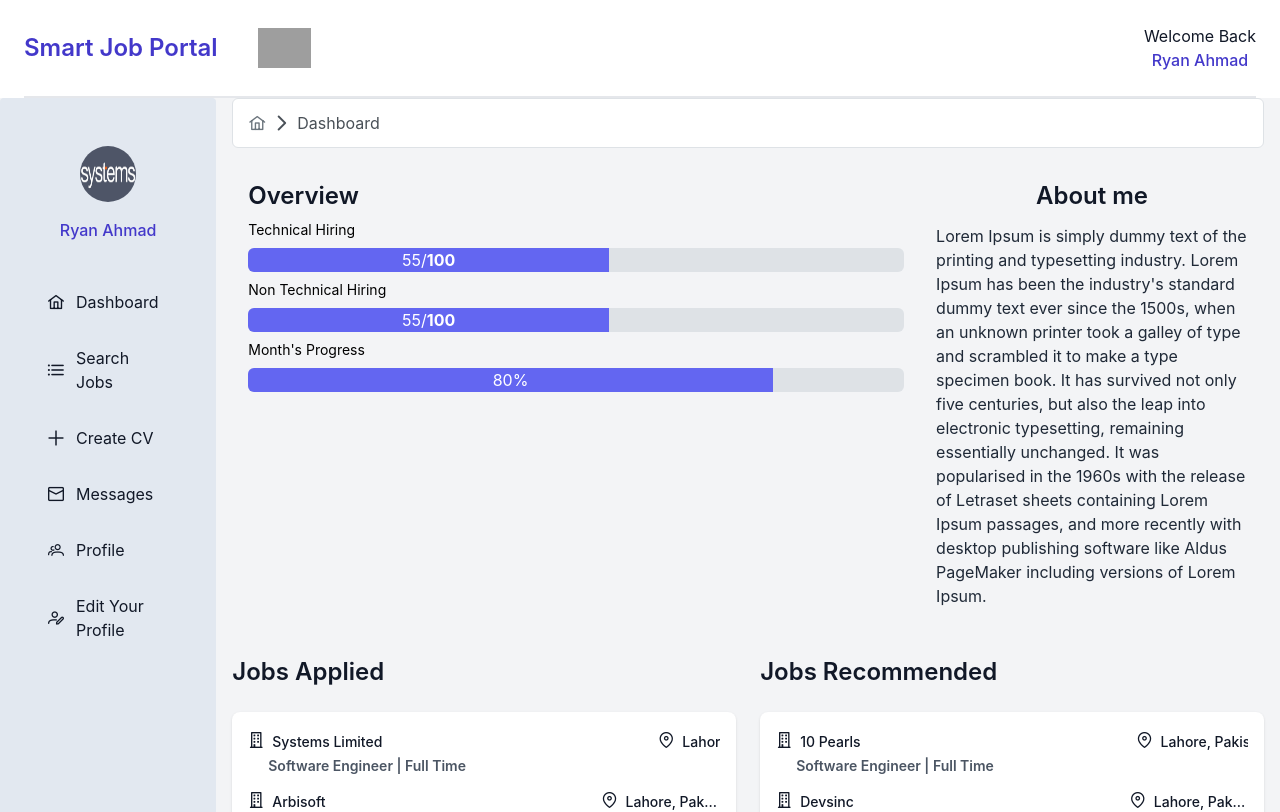
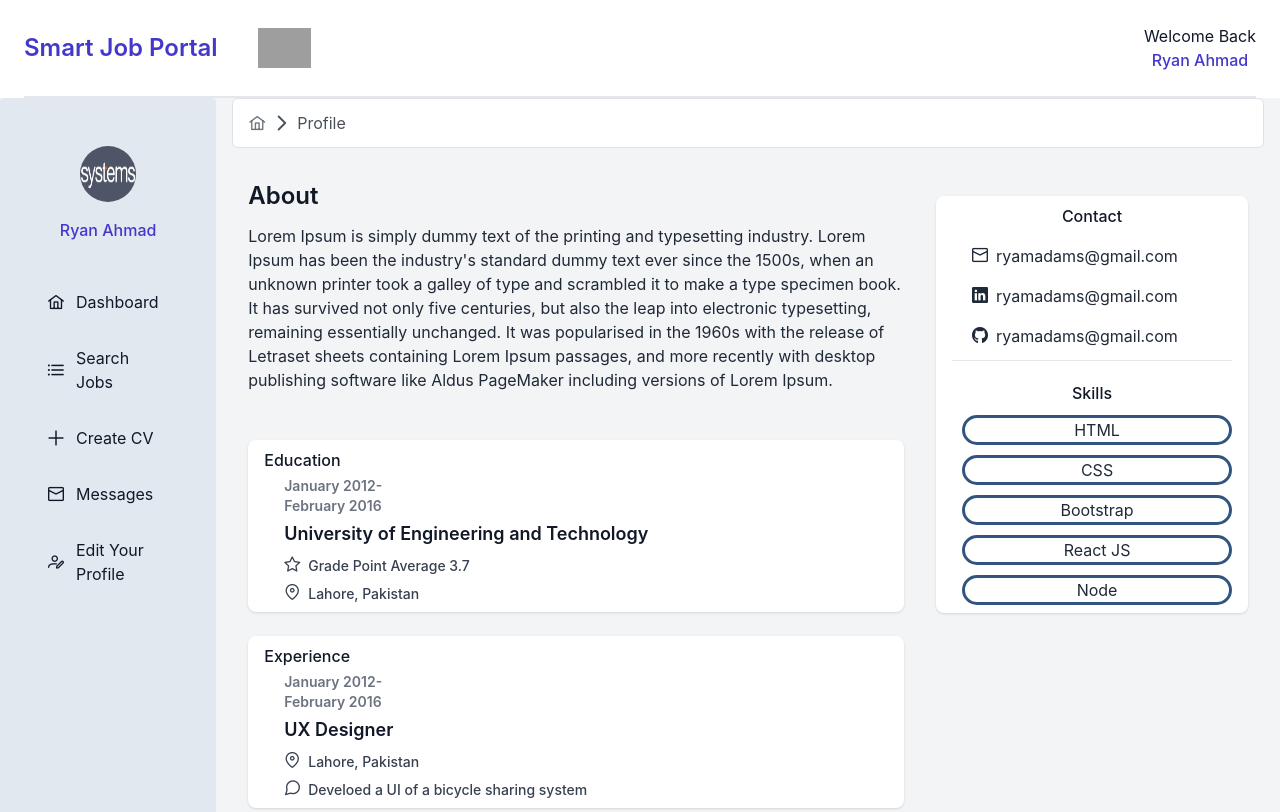
Before and after one commit to areeba00/FYP-frontend, a React (Create React App) app: page /student in a window 1280 px wide. Shown: the top 812 px of the page. Built offline with nearby package versions, Linux system fonts and the light colour scheme; grey boxes are pictures that could not be loaded.

Commit message:
changes made

```diff
--- a/src/App.js
+++ b/src/App.js
@@ -72,8 +72,8 @@ function App() {
         </Route>
 
         <Route path="student" element={<StudentMain />}>
-          <Route exact path="" element={<StudentDashboard />} />
-          <Route path="profile" element={<StudentProfile />} />
+          <Route exact path="" element={<StudentProfile />} />
+          {/* <Route path="profile" element={<StudentProfile />} /> */}
           <Route path="edit" element={<EditProfile />} />
           <Route path="search" element={<Search />} />
           <Route path="messages" element={<Messages />} />
--- a/src/components/company-page/company-post.jsx
+++ b/src/components/company-page/company-post.jsx
@@ -171,11 +171,11 @@ function CompanyPost() {
           </div>
 
           <div class="sm:w-1/3 pr-4 pl-4">
-            <div class="self-center text-2xl font-semibold whitespace-nowrap text-start text-gray-900 pt-8">
+            {/* <div class="self-center text-2xl font-semibold whitespace-nowrap text-start text-gray-900 pt-8">
               {" "}
-              Success Recruitments
+              Upload Image
             </div>
-            {/* <div className="custom-file">
+            <div className="custom-file">
               <input type="file"
               className="custom-file-input"
               name="file"
--- a/src/components/student-page/Card.js
+++ b/src/components/student-page/Card.js
@@ -4,7 +4,7 @@ import { Link } from "react-router-dom";
 import { useDispatch } from "react-redux";
 import { getJobs } from "../../redux/actions/jobActions";
 //import displayImage from "../../assets/education.png";
-import displayImage from "../../assets/logo.jpg";
+import displayImage from "../../assets/icon.png";
 import logo from "../../assets/logo.jpg";
 import Card from "@mui/material/Card";
 import CardContent from "@mui/material/CardContent";
@@ -21,7 +21,7 @@ const Card1 = ({ job }) => {
 
   return (
     <div class="max-w-sm mx-6 my-4 px-4 py-4 rounded overflow-hidden shadow-lg text-center">
-      <img class="rounded" src={displayImage} alt="company logo" />
+      <img class="rounded w-48 h-48" src={displayImage} alt="company logo" />
       <div class="px-6 py-4">
         <div class="font-bold text-xl mb-2 text-center">{job.jobTitle}</div>
         <p class="text-gray-700 text-base text-center">
--- a/src/components/student-page/student.jsx
+++ b/src/components/student-page/student.jsx
@@ -90,7 +90,7 @@ class StudentMain extends Component {
                   <span class="ml-3">Messages</span>
                 </Link>
               </li>
-              <li>
+              {/* <li>
                 <Link
                   class="flex items-center p-2 text-base font-normal text-gray-900 rounded-lg dark:text-white hover:bg-indigo-300 "
                   to="/student/profile"
@@ -98,7 +98,7 @@ class StudentMain extends Component {
                   <i className="pi pi-users"></i>
                   <span class="ml-3">Profile</span>
                 </Link>
-              </li>
+              </li> */}
               <li>
                 <Link
                   class="flex items-center p-2 text-base font-normal text-gray-900 rounded-lg dark:text-white hover:bg-indigo-300 "
```
Also changed, not shown: src/assets/icon.png (added), src/assets/iconn.png (added).
